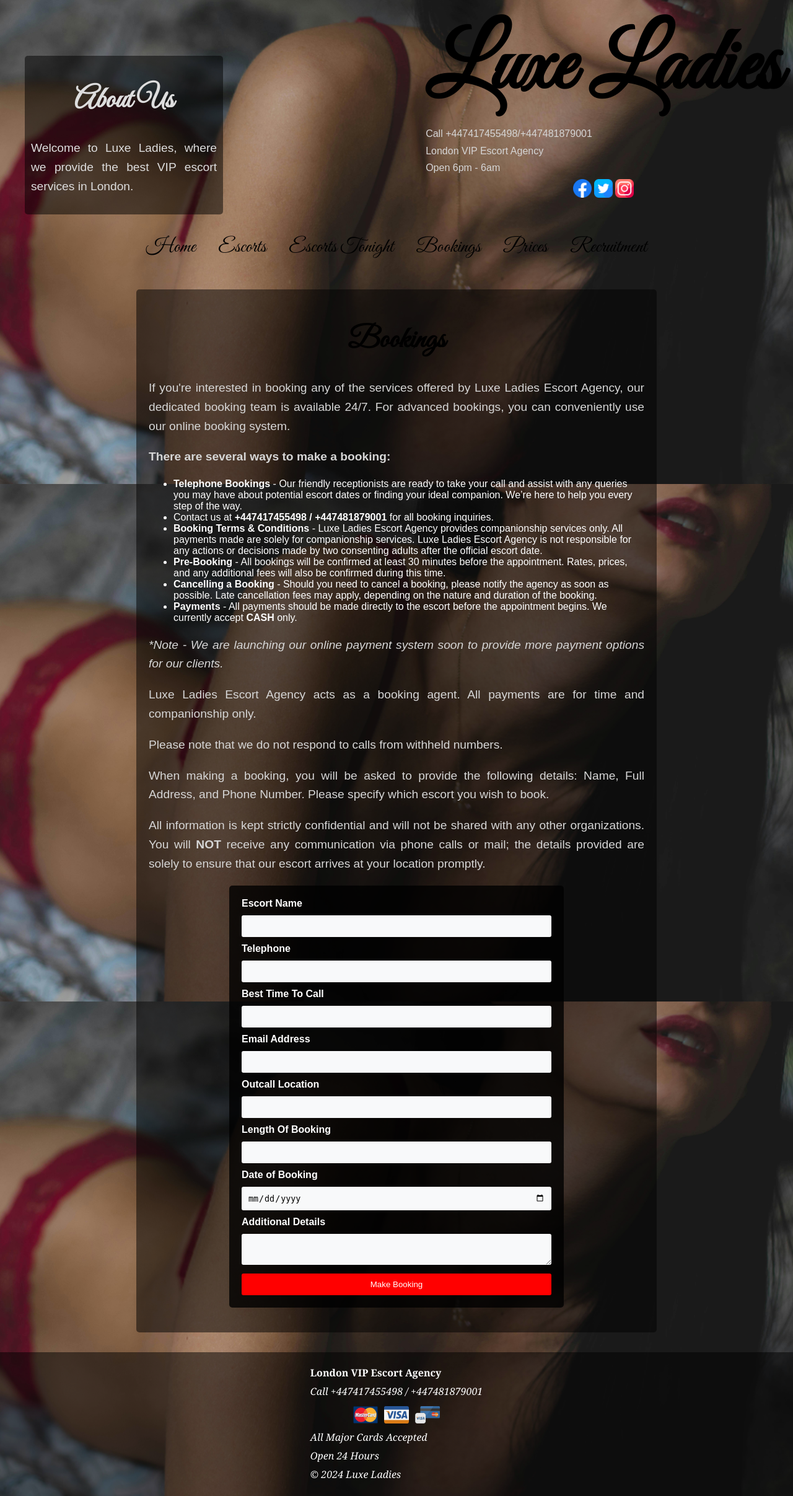
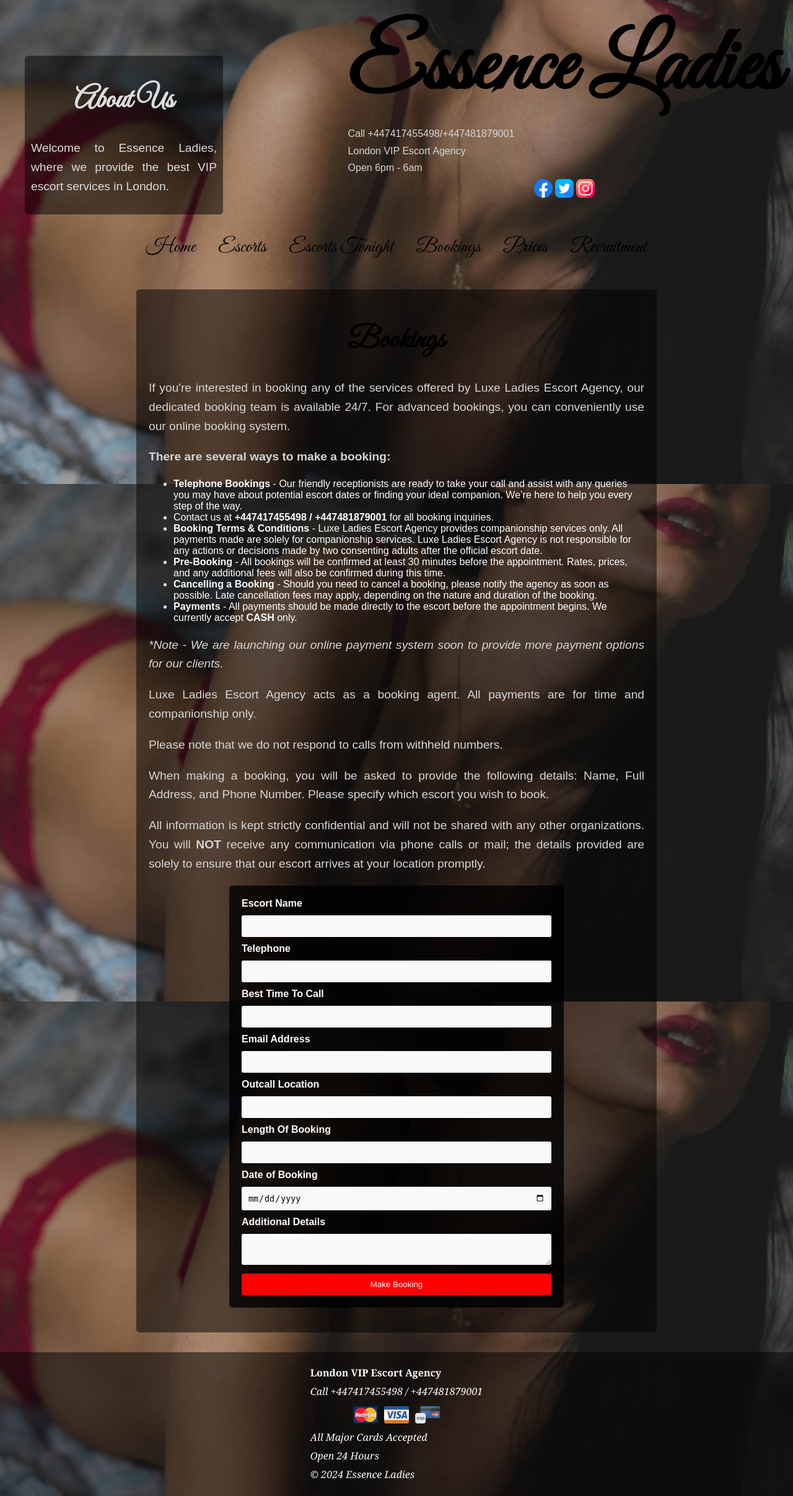
Before and after one commit to ikechiamaka/EssenceLadies_WebApp, a Flask app: page /bookings in a window 1280 px wide. Shown: the part 54-2468 px from the top of the page at 62% size. Run offline with Flask 3, Linux system fonts and the light colour scheme.

Commit message:
layout.html

```diff
--- a/app/templates/layout.html
+++ b/app/templates/layout.html
@@ -4,7 +4,7 @@
 <head>
     <meta charset="UTF-8">
     <meta name="viewport" content="width=device-width, initial-scale=1.0">
-    <title>Luxe Ladies</title>
+    <title>Essence Ladies</title>
     <link rel="stylesheet" href="{{ url_for('static', filename='css/style.css') }}">
     <link href="https://fonts.googleapis.com/css2?family=Great+Vibes&display=swap" rel="stylesheet">
     <style>
@@ -102,10 +102,10 @@
         <div class="header-content">
             <div class="about-us">
                 <h1>About Us</h1>
-                <p>Welcome to Luxe Ladies, where we provide the best VIP escort services in London.</p>
+                <p>Welcome to Essence Ladies, where we provide the best VIP escort services in London.</p>
             </div>
             <div class="header-text">
-                <h1>Luxe Ladies</h1>
+                <h1>Essence Ladies</h1>
                 <p class="contact-info">Call +447417455498/+447481879001</p>
                 <p class="agency-info">London VIP Escort Agency</p>
                 <p class="hours-info">Open 6pm - 6am</p>
@@ -140,7 +140,7 @@
             </div>
             <p class="italic">All Major Cards Accepted</p>
             <p class="italic">Open 24 Hours</p>
-            <p class="italic">&copy; 2024 Luxe Ladies</p>
+            <p class="italic">&copy; 2024 Essence Ladies</p>
         </div>
         <!-- <div class="footer-image">
             <img src="{{ url_for('static', filename='images/footer-image.png') }}" alt="Footer Image">
```
